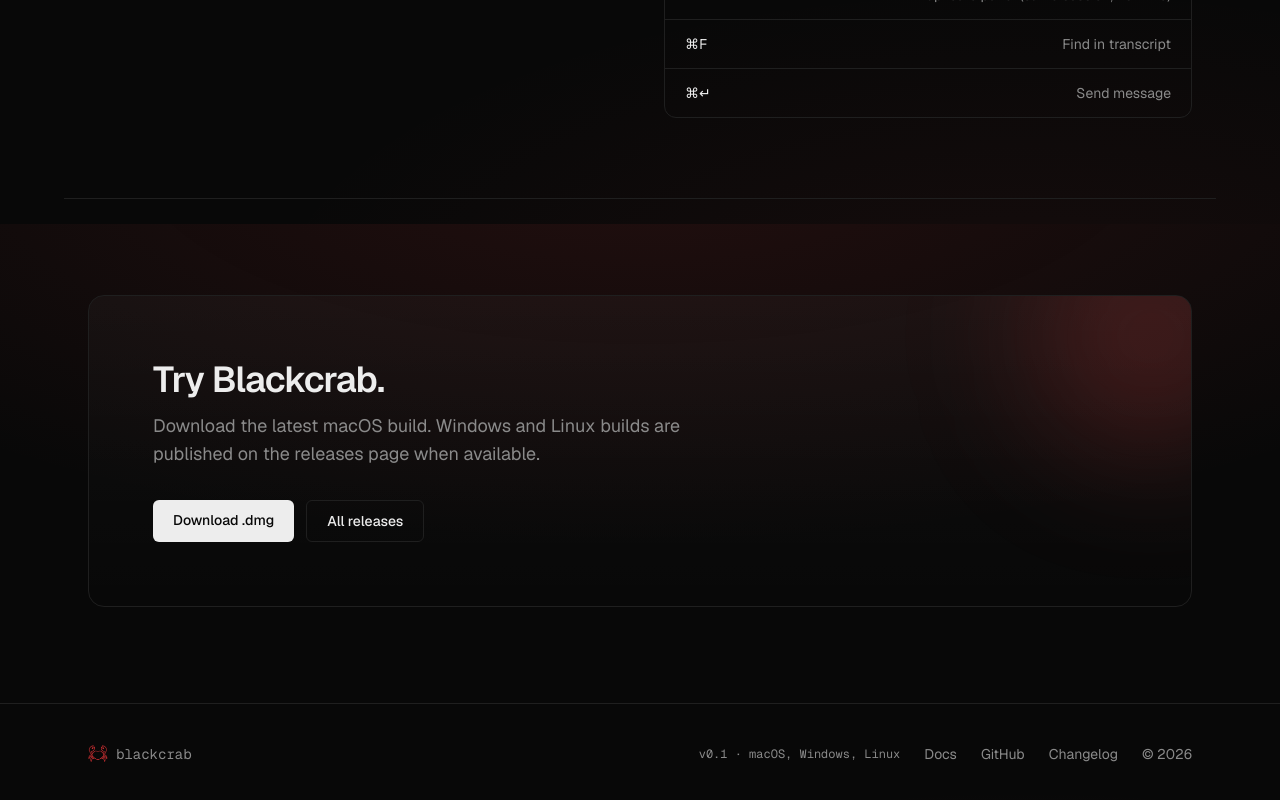
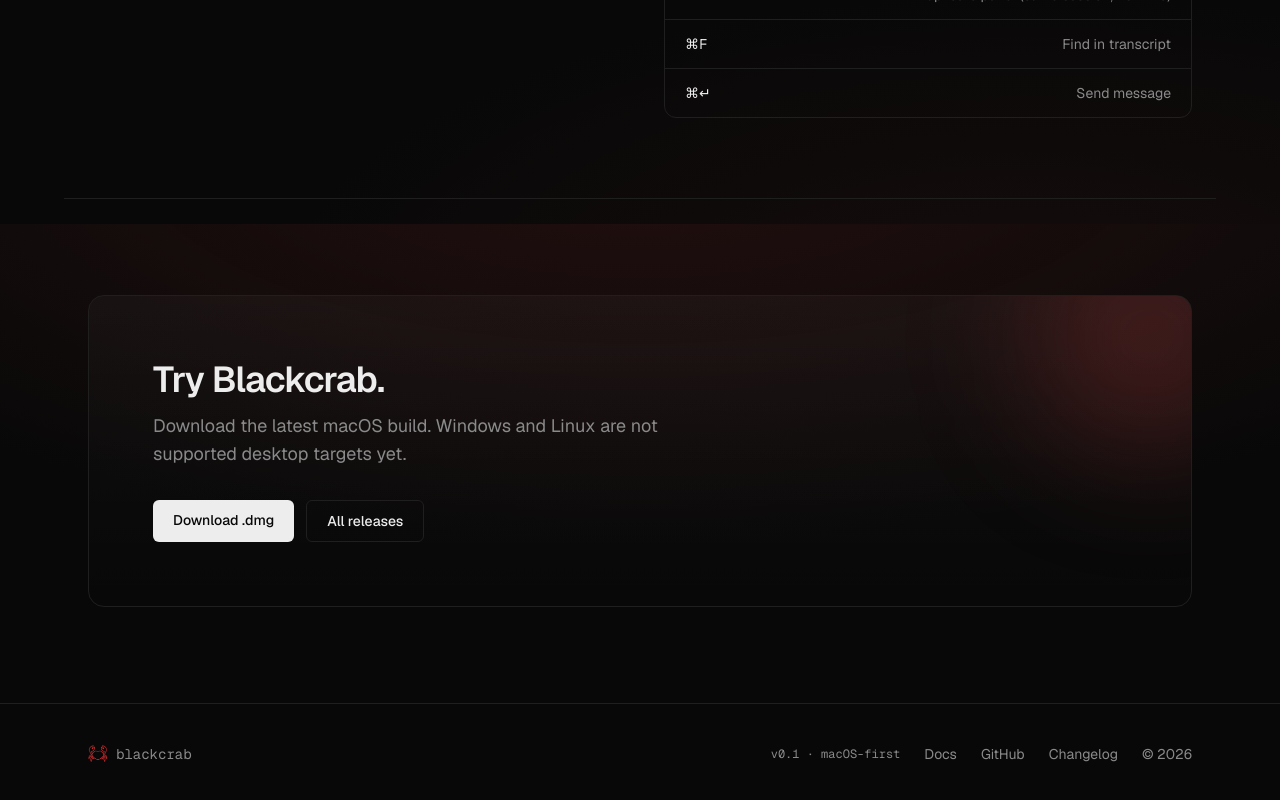
Before and after one commit to BonJenn/blackcrab-landing, a Next.js app: page / in a window 1280 px wide. Shown: the part 3776-4576 px from the top of the page. Built offline with nearby package versions, Linux system fonts and the light colour scheme.

Commit message:
Clarify macOS support on landing site
Update footer, CTA, and docs copy to reflect that Blackcrab is macOS-first and Windows/Linux are not supported desktop targets yet.

```diff
--- a/app/docs/page.tsx
+++ b/app/docs/page.tsx
@@ -194,8 +194,7 @@
                 </li>
                 <li>
                   macOS is the currently tested desktop experience. Windows and
-                  Linux release artifacts may exist, but they are not the primary
-                  target yet.
+                  Linux are not supported desktop targets yet.
                 </li>
                 <li>
                   The app depends on a working local Claude Code installation and
--- a/app/page.tsx
+++ b/app/page.tsx
@@ -401,8 +401,8 @@
             Try Blackcrab.
           </h2>
           <p className="mt-3 text-muted text-lg">
-            Download the latest macOS build. Windows and Linux builds are
-            published on the releases page when available.
+            Download the latest macOS build. Windows and Linux are not supported
+            desktop targets yet.
           </p>
           <div className="mt-8 flex flex-wrap gap-3">
             <DownloadLink
--- a/app/site.tsx
+++ b/app/site.tsx
@@ -51,7 +51,7 @@
           <span>blackcrab</span>
         </div>
         <div className="flex flex-wrap items-center gap-6">
-          <span className="font-mono text-xs">v0.1 · macOS, Windows, Linux</span>
+          <span className="font-mono text-xs">v0.1 · macOS-first</span>
           <Link href="/docs" className="hover:text-foreground transition">
             Docs
           </Link>
```
